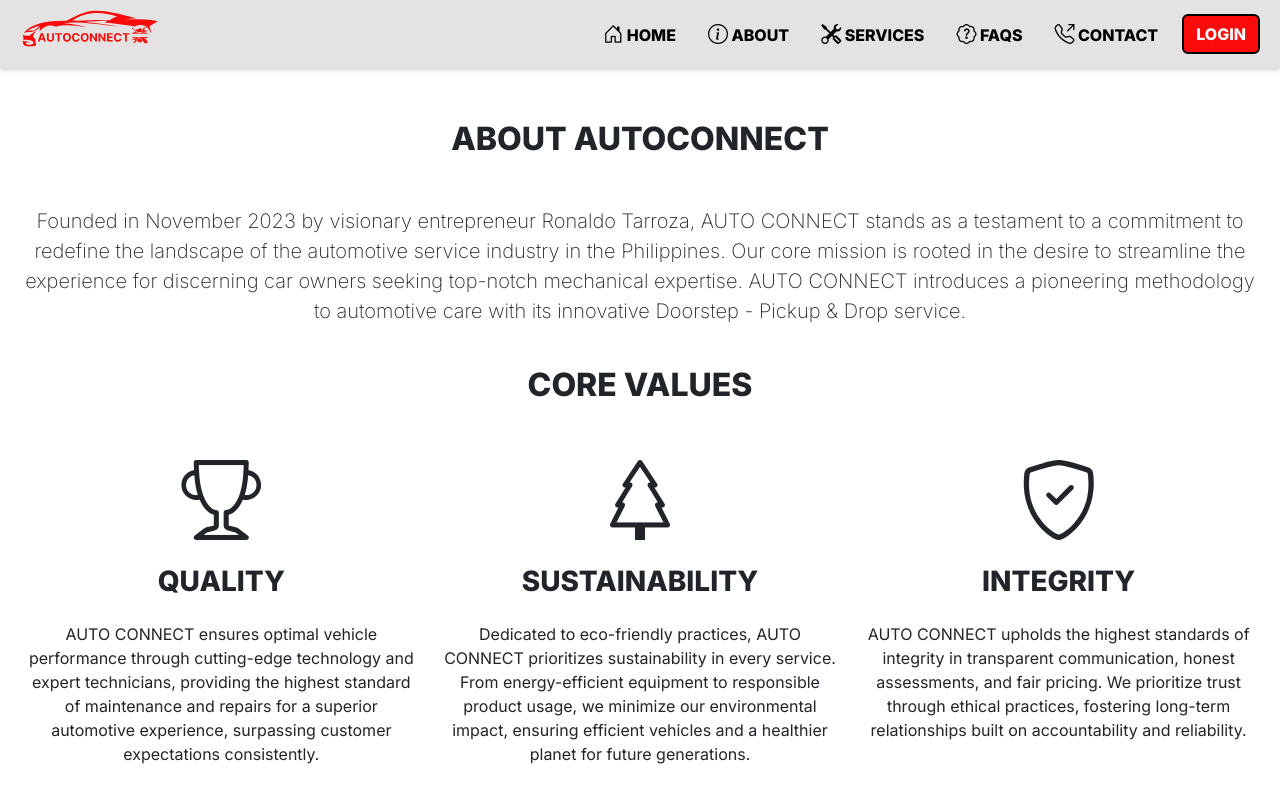
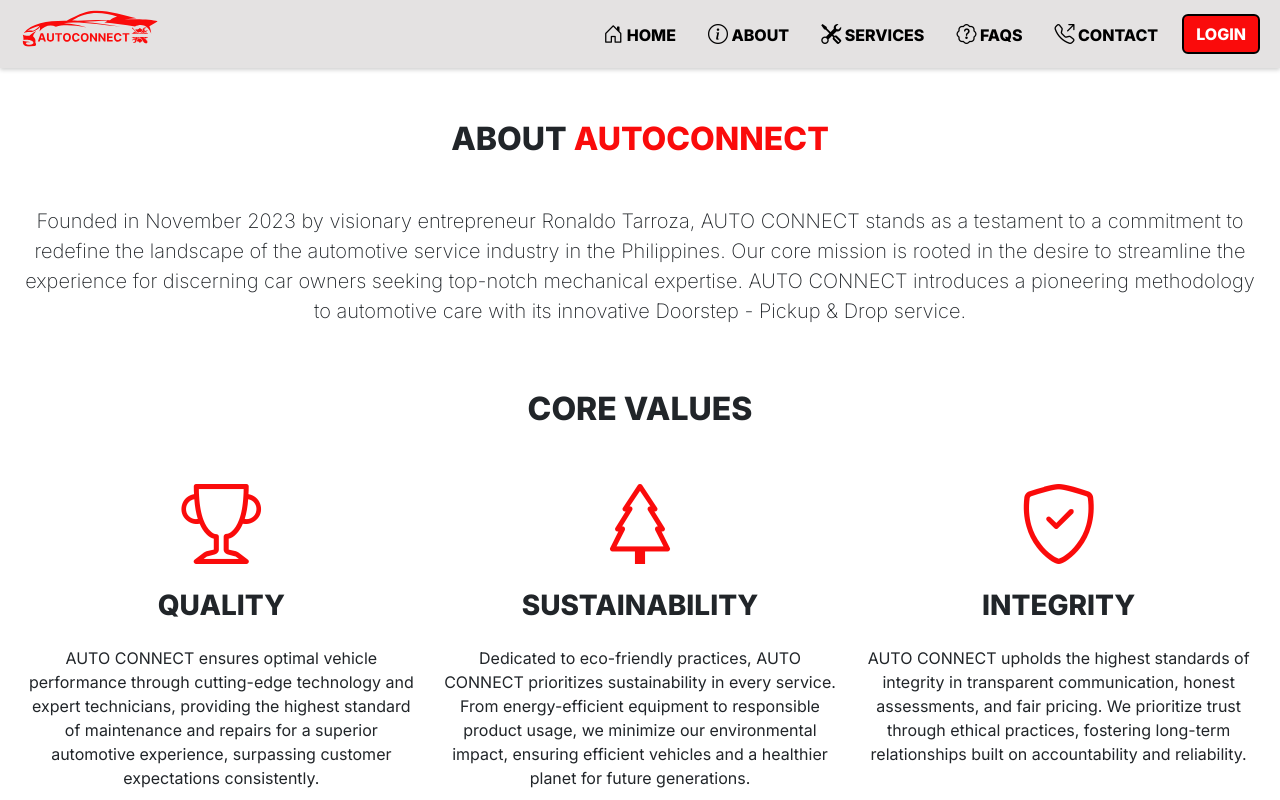
Before and after one commit to jaspherbagor/AutoConnect, a React (Create React App) app in the folder front-end/: page /about in a window 1280 px wide. Shown: the top 800 px of the page. Built offline with nearby package versions, Linux system fonts and the light colour scheme.

Commit message:
added styles to the icon

```diff
--- a/front-end/src/components/pages/client/about.jsx
+++ b/front-end/src/components/pages/client/about.jsx
@@ -8,10 +8,10 @@ const About = () => {
         <ClientNavbar/>
 
         <section className="about-section container-fluid px-md-4 px-sm-4 px-3 py-5">
-            <h2 className="fw-bolder text-center mt-5 pt-4">ABOUT AUTOCONNECT</h2>
+            <h2 className="fw-bolder text-center mt-5 pt-4">ABOUT <span>AUTOCONNECT</span></h2>
             <p className="text-center lead mt-5">Founded in November 2023 by visionary entrepreneur Ronaldo Tarroza, AUTO CONNECT stands as a testament to a commitment to redefine the landscape of the automotive service industry in the Philippines. Our core mission is rooted in the desire to streamline the experience for discerning car owners seeking top-notch mechanical expertise. AUTO CONNECT introduces a pioneering methodology to automotive care with its innovative Doorstep - Pickup & Drop service.</p>
             <div className="row text-center">
-              <h2 className="fw-bolder mt-4 mb-5">CORE VALUES</h2>
+              <h2 className="fw-bolder mt-5 mb-5">CORE VALUES</h2>
               <div className="col-md-4">
                 <i className="bi bi-trophy display-1 core-values-icon"></i>
                 <h3 className="fw-bold mb-4 mt-3">QUALITY</h3>
--- a/front-end/src/components/styles/client/about.css
+++ b/front-end/src/components/styles/client/about.css
@@ -26,3 +26,7 @@ html, body {
     --grayish-color: #f1f1f1;
     --font-family: 'Inter', sans-serif;
 }
+
+.core-values-icon {
+    color: var(--primary-color)
+}
```
